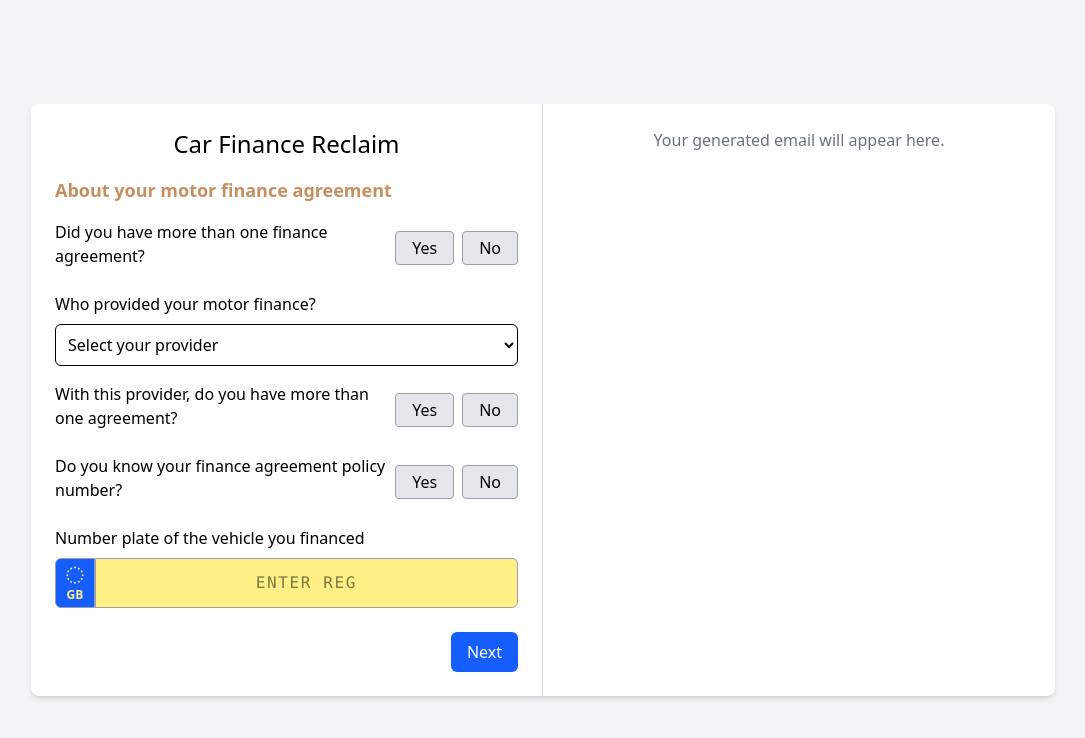
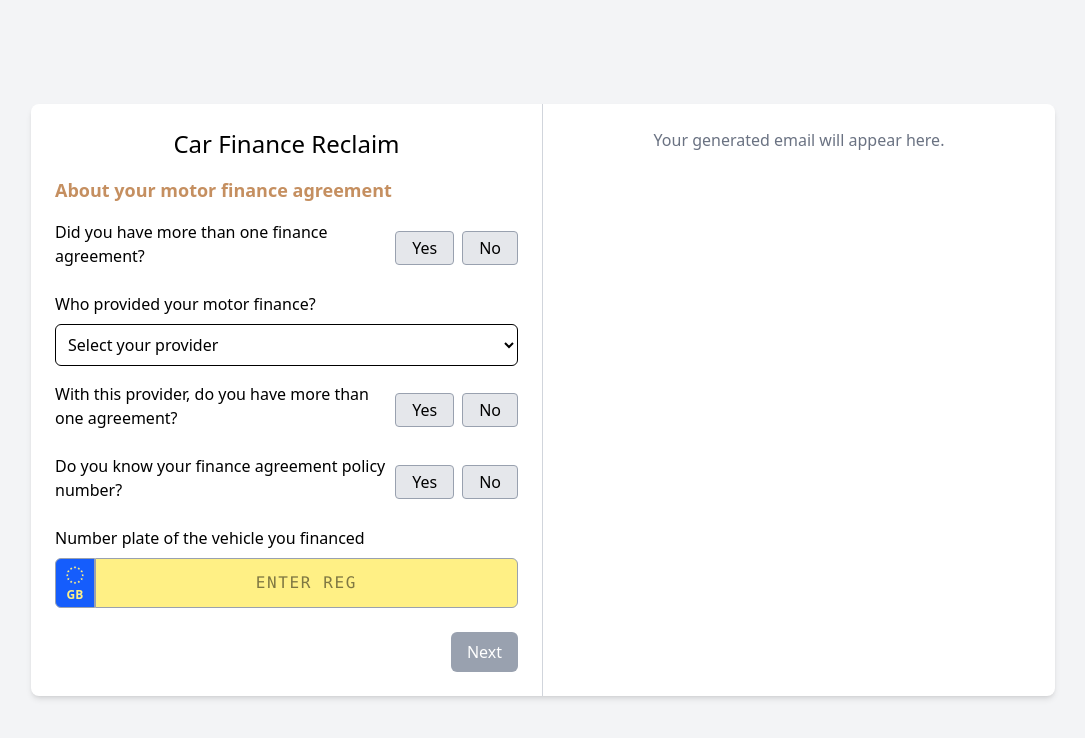
Before and after one commit to SamHillierDev/car-finance-reclaim, a React (Vite) app: page / in a window 1280 px wide. Shown: the top 738 px of the page, without its empty margins (97-1182 px from the left). Built offline with nearby package versions, Linux system fonts and the light colour scheme.

Commit message:
feat: required fields

```diff
--- a/src/App.tsx
+++ b/src/App.tsx
@@ -52,6 +52,32 @@ function App() {
     } as PersonalDetailsFormData,
   });
 
+  const isStepValid = () => {
+    if (currentStep === 1) {
+      return (
+        formData.motorFinance.financeProvider?.trim() !== "" &&
+        (formData.motorFinance.vehicleNumber ?? "").trim() !== "" &&
+        formData.motorFinance.multipleAgreements !== null &&
+        formData.motorFinance.providerMultipleAgreements !== null &&
+        formData.motorFinance.policyNumberKnown !== null &&
+        (formData.motorFinance.policyNumberKnown === true
+          ? formData.motorFinance.policyNumber?.trim() !== ""
+          : true)
+      );
+    } else if (currentStep === 2) {
+      return (
+        formData.personalDetails.fullName?.trim() !== "" &&
+        formData.personalDetails.dateOfBirth?.trim() !== "" &&
+        formData.personalDetails.address?.trim() !== "" &&
+        formData.personalDetails.addressSameAsFinance !== null &&
+        (formData.personalDetails.addressSameAsFinance === false
+          ? formData.personalDetails.previousAddress?.trim() !== ""
+          : true)
+      );
+    }
+    return false;
+  };
+
   const handleInputChange =
     (formKey: "motorFinance" | "personalDetails") =>
     (
@@ -70,9 +96,11 @@ function App() {
     };
 
   const handleNextStep = () => {
+    if (isStepValid()) {
       setDirection("right");
       setHasNavigated(true);
       setCurrentStep((prev) => Math.min(2, prev + 1));
+    }
   };
 
   const handlePreviousStep = () => {
@@ -88,9 +116,11 @@ function App() {
 
   const handleSubmit = (e: React.FormEvent<HTMLFormElement>) => {
     e.preventDefault();
+    if (isStepValid()) {
       setDirection("right");
       setHasNavigated(true);
       setShowGeneratedEmail(true);
+    }
   };
 
   return (
@@ -141,7 +171,12 @@ function App() {
                     <button
                       type="button"
                       onClick={handleNextStep}
-                      className="ml-auto cursor-pointer rounded-md bg-blue-600 px-4 py-2 text-white"
+                      disabled={!isStepValid()}
+                      className={`ml-auto rounded-md px-4 py-2 text-white ${
+                        isStepValid()
+                          ? "cursor-pointer bg-blue-600 hover:bg-blue-700"
+                          : "cursor-not-allowed bg-gray-400"
+                      }`}
                     >
                       Next
                     </button>
@@ -149,7 +184,12 @@ function App() {
                   {currentStep === 2 && (
                     <button
                       type="submit"
-                      className="ml-auto cursor-pointer rounded-md bg-[#C58F60] px-4 py-2 text-white"
+                      disabled={!isStepValid()}
+                      className={`ml-auto rounded-md px-4 py-2 text-white ${
+                        isStepValid()
+                          ? "cursor-pointer bg-[#C58F60] hover:bg-[#B07D50]"
+                          : "cursor-not-allowed bg-gray-400"
+                      }`}
                     >
                       Generate my enquiry / complaint
                     </button>
```
Lines whose indentation alone changed are shown as unchanged.
